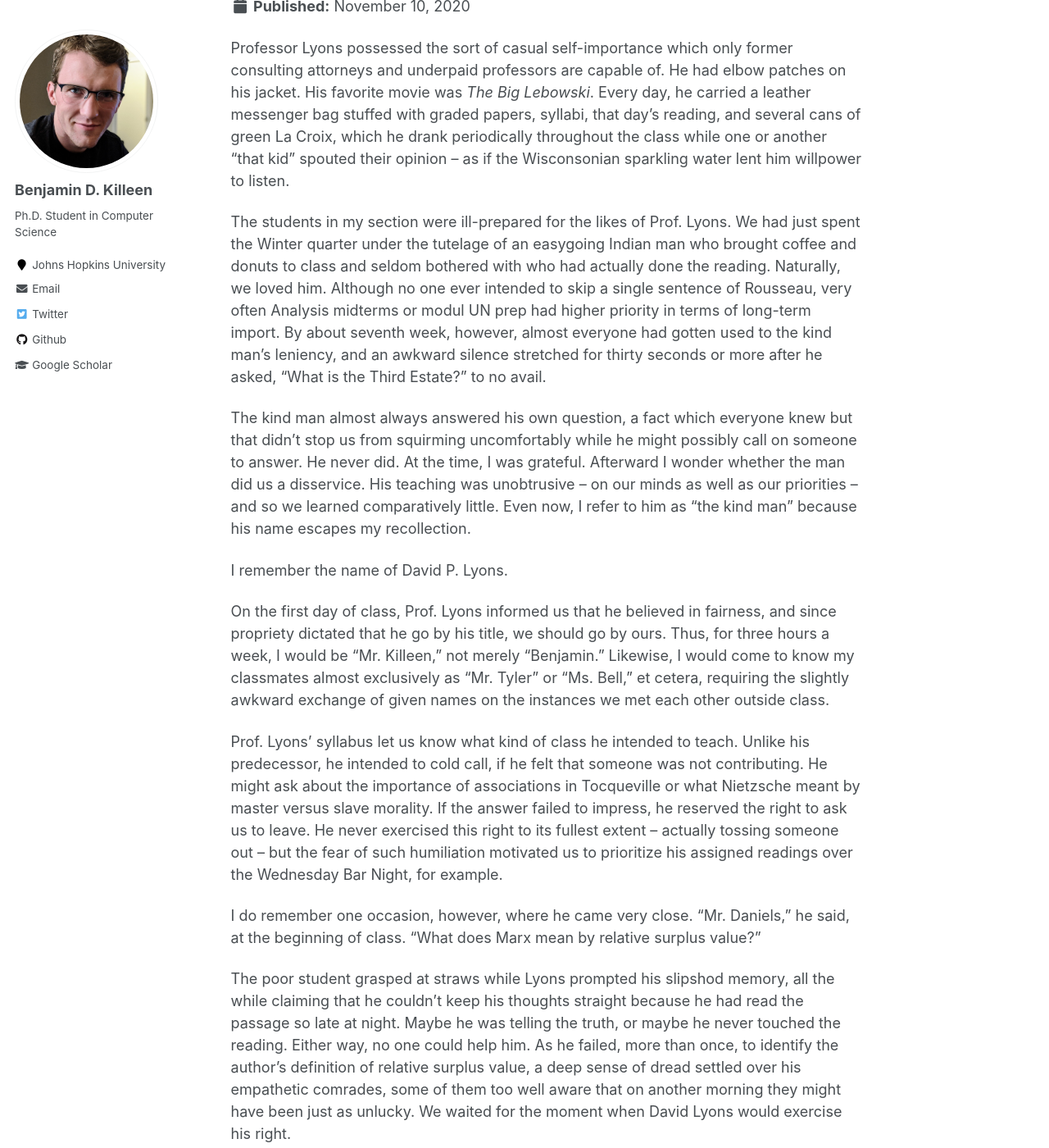
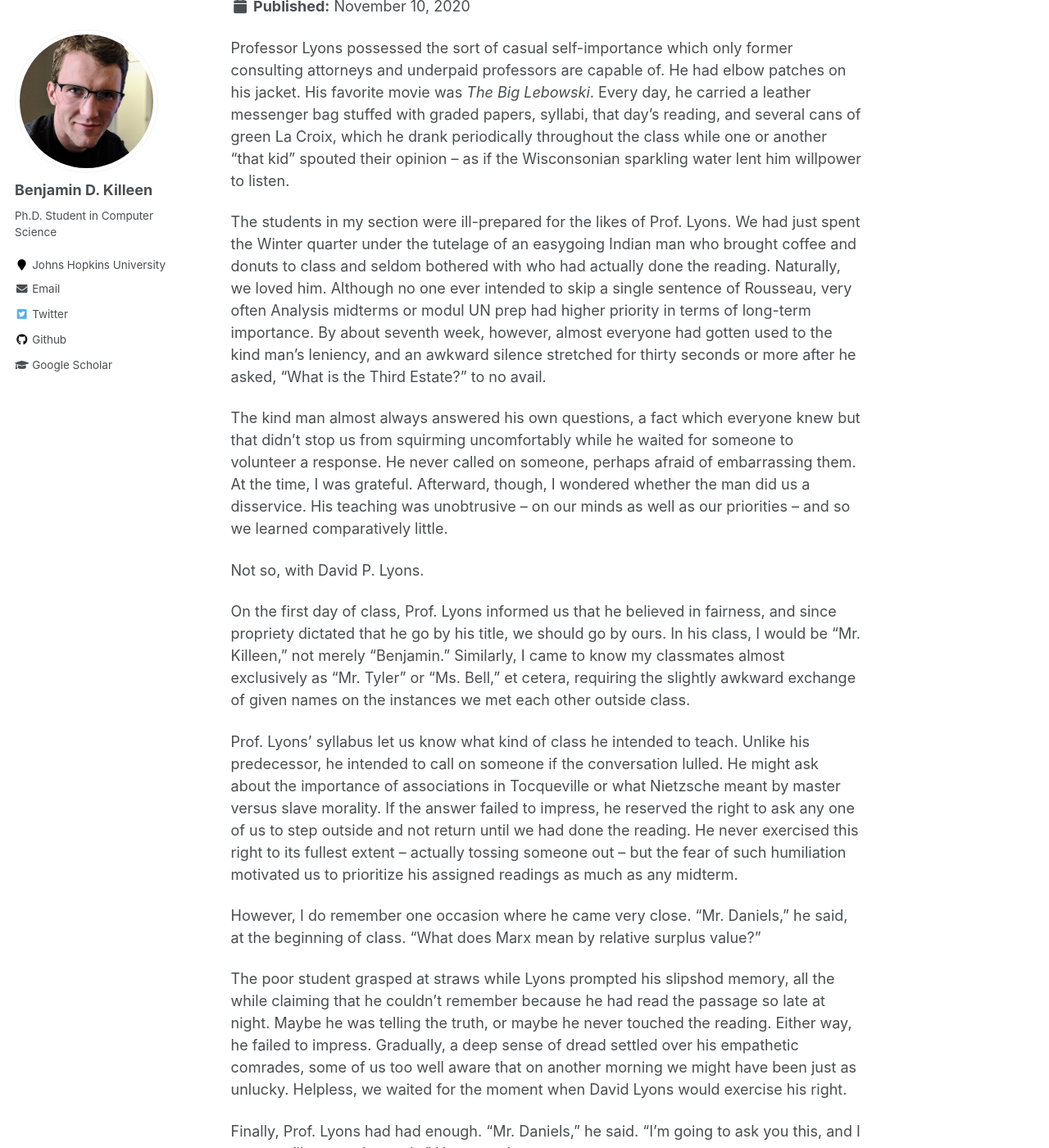
Before and after one commit to benjamindkilleen/benjamindkilleen.github.io, a Jekyll site: the page built from _posts/2020-11-10-how-to-have-an-opinion.md, in a window 1280 px wide and 1400 px high, scrolled down 197 px. Shown: the whole window at 82% size. Built offline with Jekyll 4.4.1, drawn with Linux system fonts in a browser that asks for light colours; some of the changed text lies outside the part shown.

Commit message:
finalized lyons

```diff
--- a/_posts/2020-11-10-how-to-have-an-opinion.md
+++ b/_posts/2020-11-10-how-to-have-an-opinion.md
@@ -22,46 +22,44 @@
 Winter quarter under the tutelage of an easygoing Indian man who brought coffee and donuts to class
 and seldom bothered with who had actually done the reading. Naturally, we loved him. Although no
 one ever intended to skip a single sentence of Rousseau, very often Analysis midterms or modul UN
-prep had higher priority in terms of long-term import. By about seventh week, however, almost
+prep had higher priority in terms of long-term importance. By about seventh week, however, almost
 everyone had gotten used to the kind man's leniency, and an awkward silence stretched for thirty
 seconds or more after he asked, "What is the Third Estate?" to no avail.
 
-The kind man almost always answered his own question, a fact which everyone knew but that didn't
-stop us from squirming uncomfortably while he might possibly call on someone to answer. He never
-did. At the time, I was grateful. Afterward I wonder whether the man did us a disservice. His
-teaching was unobtrusive -- on our minds as well as our priorities -- and so we learned
-comparatively little. Even now, I refer to him as "the kind man" because his name escapes
-my recollection.
+The kind man almost always answered his own questions, a fact which everyone knew but that didn't
+stop us from squirming uncomfortably while he waited for someone to volunteer a response. He never
+called on someone, perhaps afraid of embarrassing them. At the time, I was grateful. Afterward,
+though, I wondered whether the man did us a disservice. His teaching was unobtrusive -- on our
+minds as well as our priorities -- and so we learned comparatively little.
 
-I remember the name of David P. Lyons.
+Not so, with David P. Lyons.
 
 On the first day of class, Prof. Lyons informed us that he believed in fairness, and since
-propriety dictated that he go by his title, we should go by ours. Thus, for three hours a week, I
-would be "Mr. Killeen," not merely "Benjamin." Likewise, I would come to know my classmates almost
-exclusively as "Mr. Tyler" or "Ms. Bell," et cetera, requiring the slightly awkward
-exchange of given names on the instances we met each other outside class.
+propriety dictated that he go by his title, we should go by ours. In his class, I would be
+"Mr. Killeen," not merely "Benjamin." Similarly, I came to know my classmates almost exclusively as
+"Mr. Tyler" or "Ms. Bell," et cetera, requiring the slightly awkward exchange of given names on the
+instances we met each other outside class.
 
 Prof. Lyons' syllabus let us know what kind of class he intended to teach. Unlike his predecessor,
-he intended to cold call, if he felt that someone was not contributing. He might ask about the
-importance of associations in Tocqueville or what Nietzsche meant by master versus slave
-morality. If the answer failed to impress, he reserved the right to ask us to leave. He never
-exercised this right to its fullest extent -- actually tossing someone out -- but the fear of such
-humiliation motivated us to prioritize his assigned readings over the Wednesday Bar Night, for
-example.
+he intended to call on someone if the conversation lulled. He might ask about the importance of
+associations in Tocqueville or what Nietzsche meant by master versus slave morality. If the answer
+failed to impress, he reserved the right to ask any one of us to step outside and not return until
+we had done the reading. He never exercised this right to its fullest extent -- actually tossing
+someone out -- but the fear of such humiliation motivated us to prioritize his assigned readings as
+much as any midterm.
 
-I do remember one occasion, however, where he came very close. "Mr. Daniels," he said, at the
+However, I do remember one occasion where he came very close. "Mr. Daniels," he said, at the
 beginning of class. "What does Marx mean by relative surplus value?"
 
 The poor student grasped at straws while Lyons prompted his slipshod memory, all the while claiming
-that he couldn't keep his thoughts straight because he had read the passage so late at night. Maybe
-he was telling the truth, or maybe he never touched the reading. Either way, no one could help
-him. As he failed, more than once, to identify the author's definition of relative surplus value, a
-deep sense of dread settled over his empathetic comrades, some of them too well aware that on
-another morning they might have been just as unlucky. We waited for the moment when David Lyons
+that he couldn't remember because he had read the passage so late at night. Maybe he was telling
+the truth, or maybe he never touched the reading. Either way, he failed to impress. Gradually, a
+deep sense of dread settled over his empathetic comrades, some of us too well aware that on another
+morning we might have been just as unlucky. Helpless, we waited for the moment when David Lyons
 would exercise his right.
 
-I remember the last question as if he burned it into my brain. "Mr. Daniels," Prof. Lyons
-said. "I'm going to ask you this, and I trust you'll answer honestly." He paused.
+Finally, Prof. Lyons had had enough. "Mr. Daniels," he said. "I'm going to ask you this, and I
+trust you'll answer honestly." He paused.
 
 Mr. Daniels nodded for him to continue.
 
@@ -72,29 +70,29 @@
 
 The professor took no notice. "All right then," he said, and he opened the question to the room.
 
-In this way, the syllabus that Prof. Lyons put forth was not so much a guide for students to do
-well in his class but rather a social contract, which all of us agreed to by staying in the
-course. It should be noted that not everyone did stay, who was present on day one. The girl in
-Model UN dropped next morning.
+It must be understood that Prof. Lyons viewed his syllabus not so much as a guide for students to
+do well in his class but rather as a social contract, which all of us agreed to by staying in the
+course. I should mention that not everyone did stay. The girl in Model UN dropped David Lyons on
+day one, but he didn't seem to mind.
 
 Later in the quarter, I happened to run into her. "I wasn't down for that," she told me, when I
 asked about the class. "Just, no."
 
 On its own, a harsh syllabus perhaps means very little, since so many professors treat the document
-as more aspirational than actual. More declaration of independence, as it were, than constitutional
-amendment 27. The difference was that Prof. Lyons enforced his syllabus. Or rather, he readily
-reminded us of the particulars on the occasion we might forget.
+as more aspirational guidelines than actual rules. More Declaration of Independence, as it were,
+than Constitutional Amendment 27. The difference was that Prof. Lyons enforced his syllabus. Or
+rather, he readily reminded us of the particulars we agreed to, on the occasions we forgot.
 
-I remember one instance in particular. Ms. Bell began class by disagreeing strongly with Marx's
-definition of value, namely that an object's value depends solely on the labor that goes into its
-production, and wished to discuss it. Prof. Lyons didn't. After several attempts to redirect the
-conversation, Prof.~Lyons reached into his messenger bag, withdrew a copy of the syllabus, and got
-up from his chair. Ms. Bell kept speaking. Lyons marched around the table to her seat, which was
-just next to mine, and laid the syllabus in front of her.
+I remember one instance in particular. Ms. Bell had begun the discussion by disagreeing strongly
+with Marx's definition of value, namely that an object's value depends solely on the labor that
+goes into its production. Prof. Lyons didn't want to debate the issue. After several attempts to
+redirect the conversation, he reached into his messenger bag, withdrew a copy of the syllabus, and
+got up from his chair. Ms. Bell kept speaking. Lyons marched around the table to her seat, which
+was just next to mine, and laid the syllabus in front of her.
 
 He pointed to a specific paragraph. "Read that," he said, interrupting her in mid-sentence, "and
-if, after reading it, you still feel that your question merits a discussion in my class, I will be
-happy to address it."
+if, after reading it, you still feel that your question merits time in my class, I will be happy to
+address it."
 
 I could see the paragraph he pointed to. I couldn't help but read it alongside Ms. Bell, while
 Prof. Lyons returned to his seat. It read:
@@ -119,28 +117,29 @@
 be argued. Recognizing these categories is difficult. Yet Lyons clearly considered it a much more
 crucial skill than the crucial skill than explaining anything John Stuart Mill had to say in *On
 Liberty*. Often, he quoted the line from his favorite movie, "That's just your opinion, man,"
-sometimes ironically, sometimes directed toward himself, and sometimes as a gentle reminder that
-one or all of us might simply be wrong.
+sometimes ironically, often directed toward himself, and now and then as a gentle reminder that one
+or all of us might simply be wrong.
 
 Of course, David Lyons himself had some very strong opinions. In "Guidelines for Written Work," a
 separate document which he distributed alongside the syllabus, Prof. Lyons listed several
-"contemporary barbarisms" of modern writing, which we should avoid in our essays unless we wished
-for a one third lower letter grade. These included the word "impact" used for anything other than
-physical objects literally striking one another, and "proactive", which made one sound like a
-management consultant trying to fit more syllables into every word. Plain, honest "active" worked
-just as well. Lyons also disliked words like "incentivize" and "problematize," which, according to
-him, "add nothing to the English language" and "instead tend to rob the language of other useful
-words and reduce the tools we have available for thinking about the world."
+"contemporary barbarisms" of modern writing. These included the word "impact" used for anything
+other than physical objects literally striking one another, and "proactive", which made one sound
+like a management consultant trying to fit more syllables into every word. Plain, honest "active"
+worked just as well. Lyons also disliked words like "incentivize" and "problematize," which,
+according to him, "add nothing to the English language" and "instead tend to rob the language of
+other useful words and reduce the tools we have available for thinking about the world." To break
+such bad habits, Prof. Lyons removed one third of a letter grade for every instance of these
+barbarisms.
 
-I imagine Prof. Lyons would object to my characterizing these positions on writing as mere
-opinions. Indeed, I believe that following them made me a better writer. Yet the distinction
-between fact and "just your opinion, man" illustrates the kind of truth that Prof. Lyons cared so
-deeply about. Over the objections of his students, many of whom felt that "impact" worked just fine
-as a synonym for "effect," he imposed his own opinion because he could support it. He pointed to
-the appendix of George Orwell's essay, "[The Principles of
-Newspeak](https://orwell.ru/library/novels/1984/english/en_app)" as the basis for his "Guidelines,"
+I imagine Prof. Lyons would object to my characterizing his positions on writing as mere
+opinion. Indeed, I believe that following the "Guidelines" made me a better writer. Yet the
+distinction between these particular opinions and "just your opinion, man" illustrates the kind of
+truth that Prof. Lyons cared so deeply about. Over the objections of his students, many of whom
+felt that "impact" worked just fine as a synonym for "effect," he imposed the guidelines because he
+could support them. He pointed to the appendix of George Orwell's essay, "[The Principles of
+Newspeak](https://orwell.ru/library/novels/1984/english/en_app)" as the basis for his guidelines,
 an elegant and enjoyable piece of persuasive writing which Orwell included in the appendix to
-*1984*. Along with Prof. Lyons, I highly recommend giving it a read.
+*1984*. Along with Prof. Lyons, I highly recommend it.
 
 A different section of the Guidelines perhaps servers as a summary of David Lyons's philosophy on
 truth. At least, it speaks of the truth insofar as it can be argued. He advises any would-be writer:
@@ -167,7 +166,7 @@
 
 "So," Prof. Lyons began. "Who is the hero of *Watchmen*?"
 
-This was the essay prompton *Watchmen*. It was deceptively open-ended, with any number of possible
+This was the essay prompt on *Watchmen*. It was deceptively open-ended, with any number of possible
 answers. Should one choose Dr. Manhattan, the blue man with god-like power to manipulate matter?
 What about Ozymandius, who undoubtedly saved the most lives but sacrificed millions in the process?
 Should a hero believe in right and wrong? If so, then the black-and-white Rorshach stands alone by
```
